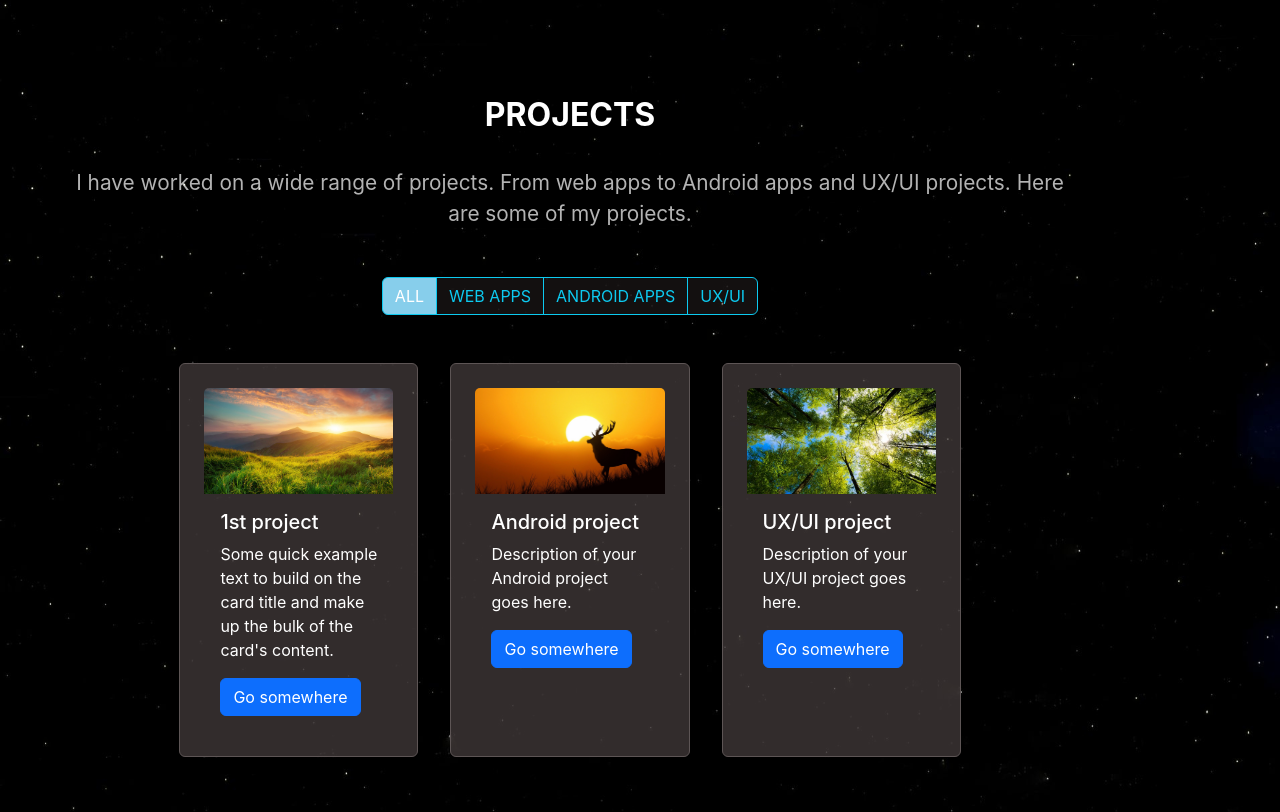
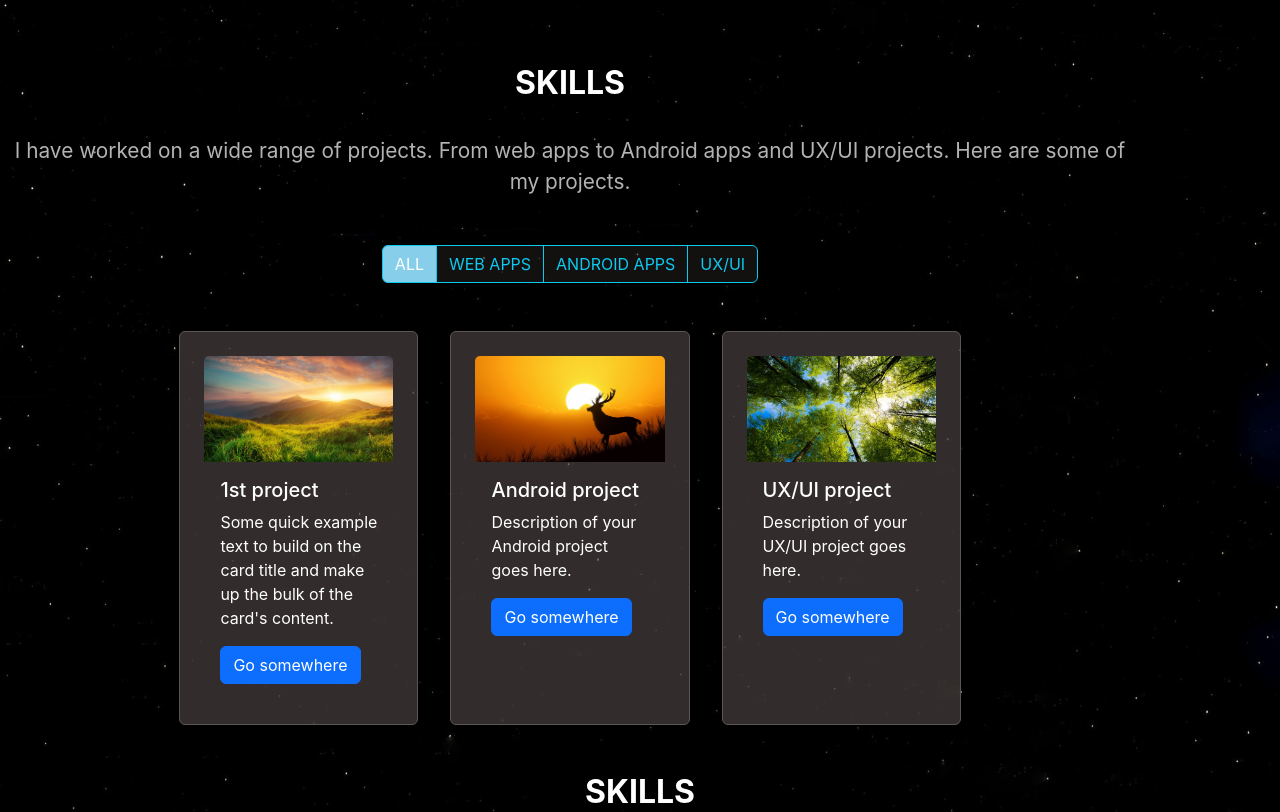
Before and after one commit to Youngswadhin/My-Portfolio, a React (Create React App) app: page / in a window 1280 px wide. Shown: the part 1288-2100 px from the top of the page. Built offline with nearby package versions, Linux system fonts and the light colour scheme.

Commit message:
update build

```diff
--- a/src/Components/Education.js
+++ b/src/Components/Education.js
@@ -10,13 +10,14 @@ function Education() {
     <section data-bs-spy="scroll" data-bs-target="#list-example" data-bs-smooth-scroll="true" className="scrollspy-example" tabindex="0">
     <div id='edupage' className='edu container'>
          {/* heading */}
-      <div className="heading">
-        <h2 className="headingTitle flex">EDUCATION  🎓</h2>
-        <p className='headingDecs '>
-          My education has been a journey of self-discovery and growth. My
+       <div className="heading">
+          <h2 className="headingTitle flex">SKILLS</h2>
+          <p className="headingDecs">
+     My education has been a journey of self-discovery and growth. My
           educational detials are as follows.
-        </p>
-      </div>
+          </p>
+        </div>
+
 
       <div className="eduBox">
 
--- a/src/Components/Projects.js
+++ b/src/Components/Projects.js
@@ -26,10 +26,11 @@ const Projects = () => {
       tabIndex="0"
     >
       <div id="projpage" className="project container">
-        <div className="heading">
-          <h2 className="headingTitle flex">PROJECTS</h2>
+         <div className="heading">
+          <h2 className="headingTitle flex">SKILLS</h2>
           <p className="headingDecs">
             I have worked on a wide range of projects. From web apps to Android apps and UX/UI projects. Here are some of my projects.
+
           </p>
         </div>
 
--- a/src/StyleSheet/Education.css
+++ b/src/StyleSheet/Education.css
@@ -7,15 +7,7 @@
     height: max-content;
     margin-bottom: 7rem;
 }
-.headingDecs {
-    filter: drop-shadow(0 0 20px black);
-    font-size: 1.3rem;
-    opacity: 0.7;
-    margin-bottom: 5rem;
-    margin: 2rem auto;
-    text-align: center;
-    width: 90%;
-}
+
 
 .eduBox {
     gap: 1rem;
--- a/src/StyleSheet/Project.css
+++ b/src/StyleSheet/Project.css
@@ -4,20 +4,8 @@
     color: white;
     margin: 3rem 0;
 }
-.headingTitle {
-    font-weight: 700;
-    filter: drop-shadow(0 0 20px black);
-    margin-top: 5rem;
-}
 
-.headingDecs {
-    filter: drop-shadow(0 0 20px black);
-    font-size: 1.3rem;
-    opacity: 0.7;
-    margin-bottom: 5rem;
-    margin: 2rem auto;
-    text-align: center;
-}.btnList{
+.btnList{
     width: max-content;
     margin: auto;
     margin-top: 3rem;
```
